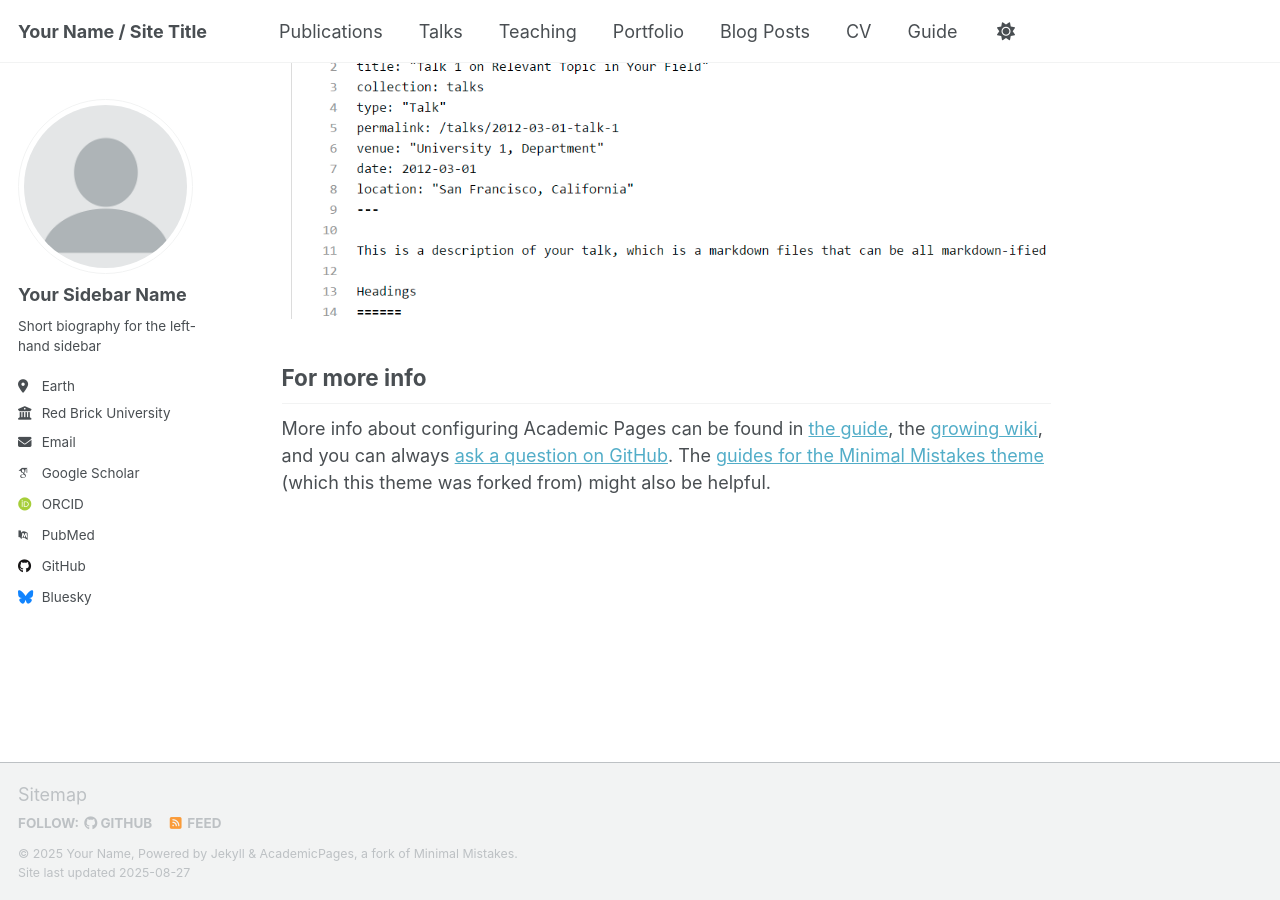
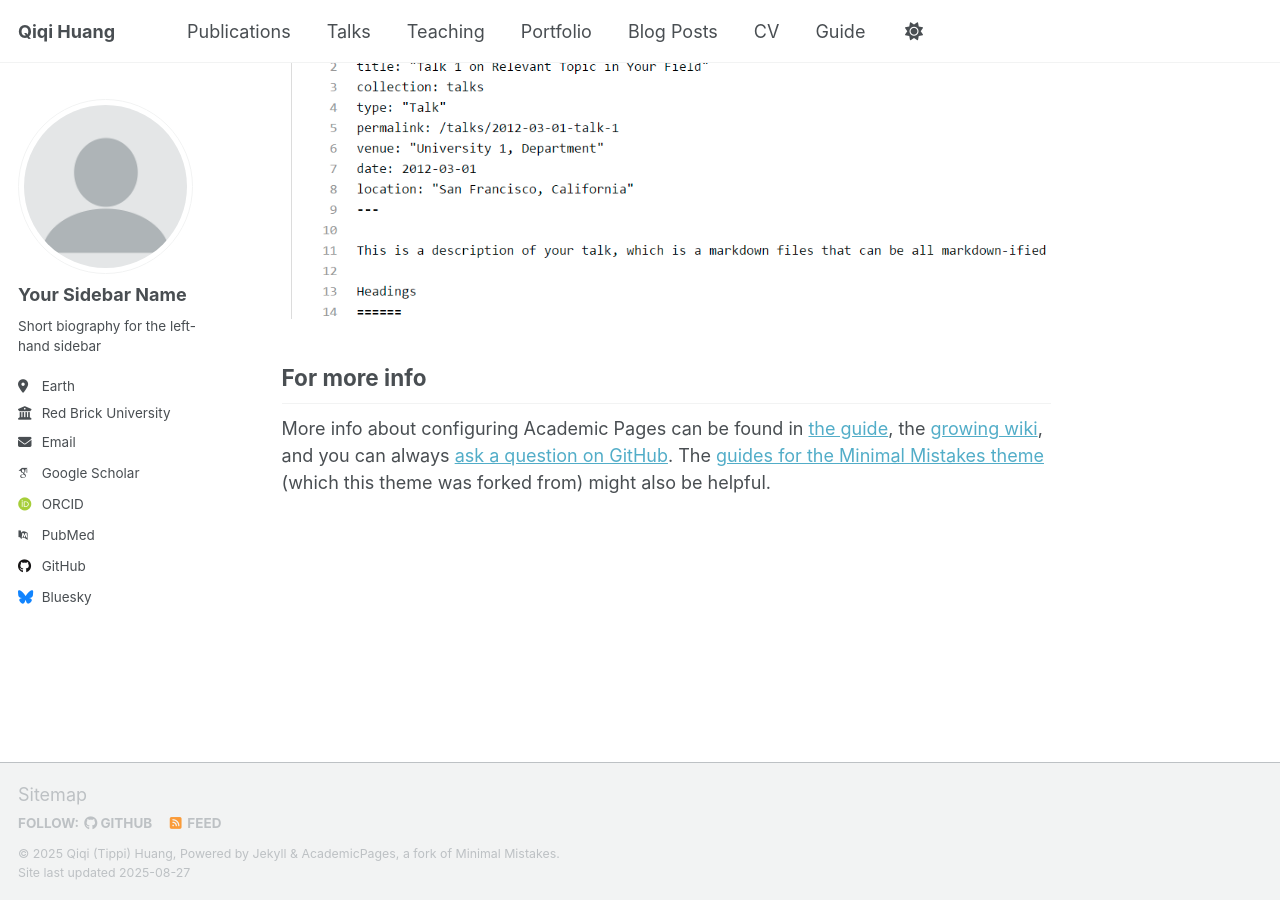
Before and after one commit to Tippi77/Tippi77.github.io, a Jekyll site: the page built from _pages/about.md, in a window 1280 px wide and 900 px high, scrolled down 2880 px. Built offline with Jekyll 4.4.1, drawn with Linux system fonts in a browser that asks for light colours; some web fonts are replaced; a script that is not in the unit is left out.

Commit message:
Update _config.yml

```diff
--- a/_config.yml
+++ b/_config.yml
@@ -9,10 +9,10 @@
 # Basic Site Settings
 locale                   : "en-US"
 site_theme               : "default" # Currently available options are "default", "air"
-title                    : "Your Name / Site Title"
+title                    : "Qiqi Huang"
 title_separator          : "-"
-name                     : &name "Your Name"
-description              : &description "personal description"
+name                     : &name "Qiqi (Tippi) Huang"
+description              : &description "HKUST PhD Student, Sinica Limited CPO"
 url                      : https://academicpages.github.io # the base hostname & protocol for your site e.g. "https://[your GitHub username].github.io" or if you already have some other page hosted on Github then use "https://[your GitHub username].github.io/[Your Repo Name]"
 baseurl                  : "" # the subpath of your site, e.g. "/blog"
 repository               : "academicpages/academicpages.github.io"
```
